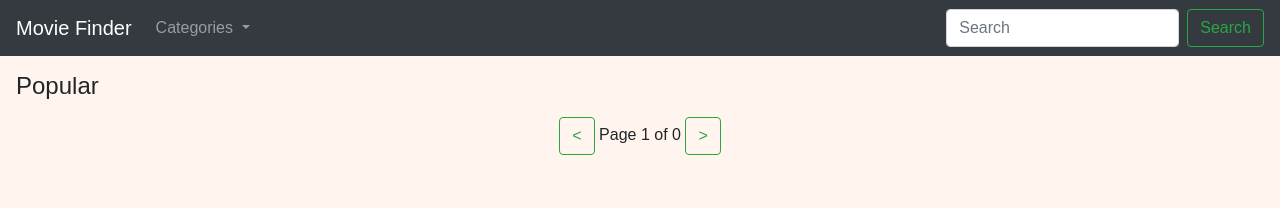
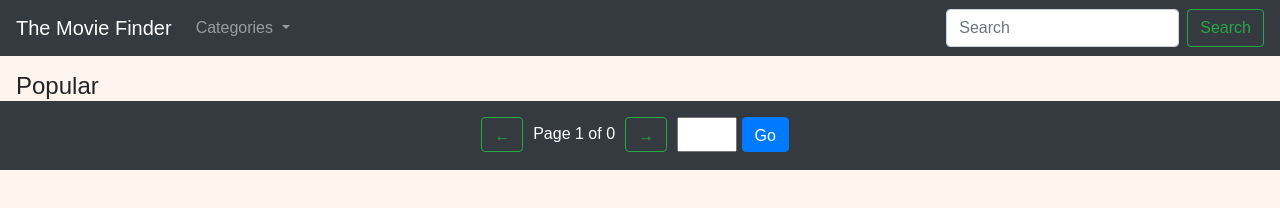
Before and after one commit to stazcp/movie_finder, a website built with Parcel: page index.html in a window 1280 px wide. Built offline with nearby package versions, Linux system fonts and the light colour scheme; no server answers; a web font is replaced by a local one.

Commit message:
Final v1 needs some touch-ups but, it's good enough for now.

```diff
--- a/index.html
+++ b/index.html
@@ -1,7 +1,7 @@
 <!DOCTYPE html>
 <html>
   <head>
-    <title>Movie Finder</title>
+    <title>The Movie Finder</title>
     <meta charset="UTF-8" />
     <link
       rel="stylesheet"
@@ -9,10 +9,13 @@
       integrity="sha384-9aIt2nRpC12Uk9gS9baDl411NQApFmC26EwAOH8WgZl5MYYxFfc+NcPb1dKGj7Sk"
       crossorigin="anonymous"
     />
+    <style>
+      @import url("https://fonts.googleapis.com/css2?family=Notable&display=swap");
+    </style>
   </head>
   <body>
     <nav class="navbar navbar-expand-lg navbar-dark bg-dark">
-      <a class="navbar-brand" href="/">Movie Finder</a>
+      <a class="navbar-brand" href="/">The Movie Finder</a>
       <button
         class="navbar-toggler"
         type="button"
@@ -100,15 +103,27 @@
 
     <footer class="footer mt-auto py-3">
       <div class="container">
-        <button class="btn btn-outline-success my-2 my-sm-0" id="prevPageBtn">
-          <
+        <button
+          class="btn btn-outline-success my-2 my-sm-0 previous"
+          id="prevPageBtn"
+        >
+          &larr;
         </button>
-        <span
-          >Page <span id="currentPage"></span> of <span id="nOfPages"></span
-        ></span>
+        <div class="pageText">
+          <span>Page</span>
+          <span id="currentPage"></span>
+          <span>of</span>
+          <span id="nOfPages"></span>
+        </div>
         <button class="btn btn-outline-success my-2 my-sm-0" id="nextPageBtn">
-          >
+          &rarr;
         </button>
+        <form id="getPageNo">
+          <input type="number" id="selectPage" name="selectPage" size="3" />
+          <button id="goToPage" type="submit" class="btn btn-primary">
+            Go
+          </button>
+        </form>
       </div>
     </footer>
     <script src="src/index.js"></script>
--- a/src/index.js
+++ b/src/index.js
@@ -4,18 +4,53 @@ const APIKEY = "6d46d44f7f8f21704305048480d2f128";
 const baseURL = "https://api.themoviedb.org/3/";
 let poster_size = "w300";
 let baseImageURL = null;
+let page = 1;
+let totalPages = 0;
+let searchID = "popular";
+let searchValue = null;
 let searchForm = document.getElementById("search");
 let infoModal = document.getElementById("infoModal");
 let closeModal = infoModal.querySelector("button");
-let page = 1;
-let currentPage = 1;
-let totalPages = 0;
-let searchID = "popular";
-let searchValue = null;
 
+//event.preventDefault
+//init is called at the bottom
 const init = () => {
-  getConfig();
-  setPage();
+  console.log("initializing");
+  console.log(document.querySelector("output"));
+  if (document.querySelector("output") === null) {
+    getConfig();
+    setPage();
+  }
+  //event listeners
+  document.getElementById("nextPageBtn").addEventListener("click", e => {
+    getNextPage();
+  });
+  document.getElementById("prevPageBtn").addEventListener("click", e => {
+    getPrevPage();
+  });
+  // request a specific page, results don't persist!
+  document.getElementById("goToPage").addEventListener("click", e => {
+    e.preventDefault();
+    page = document.getElementById("getPageNo").selectPage.value;
+    getMovies();
+  });
+  // the id of dropdown ele will be used to retrieve relative movies
+  document.getElementById("categories").addEventListener("click", e => {
+    searchID = e.target.id;
+    searchValue = null;
+    page = 1;
+    // setPage();
+    getMovies();
+  });
+  //when a movie is searched for
+  searchForm.addEventListener("submit", event => {
+    event.preventDefault(); //prevents page from refreshing after getting results
+    searchValue = searchForm.search.value;
+    page = 1;
+    setPage();
+    document.querySelector("h4").innerText = "";
+    runSearch(searchValue);
+  });
 };
 
 const getConfig = () => {
@@ -41,55 +76,38 @@ const capitalize = string => {
   // return string.charAt(0).toUpperCase() + string.slice(1);
 };
 
+//display's page numbers and category
 const setPage = () => {
-  document.getElementById("currentPage").innerText = currentPage;
+  document.getElementById("currentPage").innerText = page;
   document.getElementById("nOfPages").innerText = totalPages;
   document.querySelector("h4").innerText = capitalize(searchID);
 };
 
 const getNextPage = () => {
   page++;
+  setPage();
   if (searchValue === null) {
     getMovies();
   } else {
     runSearch(searchValue);
   }
-  currentPage = page;
-  setPage();
 };
 
 const getPrevPage = () => {
-  if (currentPage > 1) {
-    page--;
+  page--;
+  setPage();
+  if (page > 0) {
     if (searchValue === null) {
       getMovies();
     } else {
       runSearch(searchValue);
     }
-    currentPage = page;
-    setPage();
   }
 };
 
-document.getElementById("nextPageBtn").addEventListener("click", e => {
-  getNextPage();
-});
-document.getElementById("prevPageBtn").addEventListener("click", e => {
-  getPrevPage();
-});
-
-// the id of dropdown will be the id for the url to retrieve relative movies
-document.getElementById("categories").addEventListener("click", e => {
-  searchID = e.target.id;
-  searchValue = null;
-  page = 1;
-  currentPage = page;
-  setPage();
-  getMovies();
-});
-
 const getMovies = () => {
   let movieArr = [];
+  console.log(`get page: ${page}`);
   let url = `${baseURL}movie/${searchID}?api_key=${APIKEY}&language=en-US&page=${page}`;
   fetch(url)
     .then(result => result.json())
@@ -112,23 +130,11 @@ const runSearch = keyword => {
       //process the returned data
       movieArr.push(...data.results);
       totalPages = data.total_pages;
-      console.log(data.total_pages);
       setPage();
       displayPosters(movieArr);
     })
     .catch(err => console.log(err));
 };
-
-//search event listener, triggers a search
-searchForm.addEventListener("submit", event => {
-  event.preventDefault(); //prevents page from refreshing after getting results
-  searchValue = searchForm.search.value;
-  page = 1;
-  currentPage = page;
-  setPage();
-  document.querySelector("h4").innerText = "";
-  runSearch(searchValue);
-});
 
 const onClickMovie = movie => {
   showModal(movie);
@@ -154,9 +160,15 @@ const hideModal = () => {
 };
 
 const displayPosters = data => {
-  if (data.length < 1) return;
+  if (data.length < 1) {
+    document.getElementById("output").innerHTML =
+      "<h1>No movies found, please try again.</h1>";
+    document.querySelector("h4").innerText = "";
+    return null;
+  }
   document.getElementById("output").innerHTML = null;
   data.map(movie => {
+    if (!movie.poster_path) return undefined;
     let poster = `${baseImageURL}${poster_size}${movie.poster_path}`;
     let moviePoster = document.createElement("img");
     moviePoster.src = poster;
@@ -164,7 +176,6 @@ const displayPosters = data => {
     moviePoster.setAttribute("data-toggle", "modal");
     moviePoster.setAttribute("data-target", "infoModal");
     moviePoster.setAttribute("role", "button");
-
     moviePoster.onclick = () => onClickMovie(movie); //wrapping the func to not execute without click
     document.getElementById("output").appendChild(moviePoster);
     return null;
--- a/src/styles.css
+++ b/src/styles.css
@@ -9,15 +9,46 @@ img {
 }
 
 h4 {
+  font-family: "Notable", sans-serif;
   margin: 1rem 0 0 1rem;
 }
 
-*,
+/* *,
 *::after,
 *::before {
   box-sizing: border-box;
+} */
+
+/* keep footer always at bottom, needs fixing at certain occasions
+flex-box space-between, or min height on movie container
+*/
+footer {
+  bottom: 0;
+  background-color: #343a40;
+  color: white;
 }
 
-.footer {
+.footer .container {
   text-align: center;
+  display: flex;
+  justify-content: center;
 }
+
+.footer button {
+  margin-inline-end: 10px;
+  margin-bottom: 2px;
+  height: 35px;
+}
+
+#selectPage {
+  height: 35px;
+}
+
+.pageText {
+  margin-inline-end: 10px;
+  padding-top: 5px;
+}
+
+#selectPage {
+  width: 60px;
+}
```
